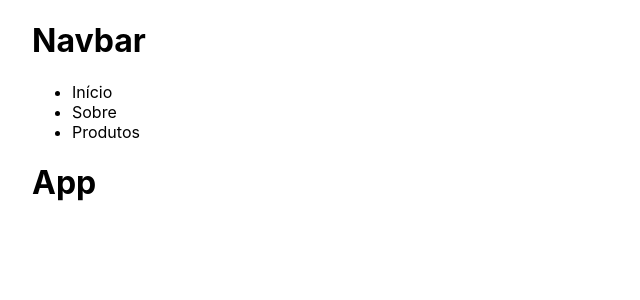
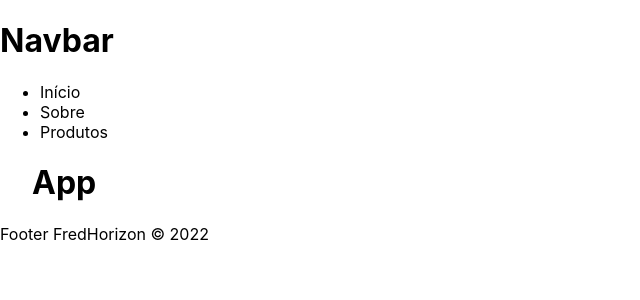
Before and after one commit to FredHorizon/pmapp, a Next.js app: page / in a window 1280 px wide. Shown: the top 300 px of the page, without its empty margins (0-640 px from the left). Built offline with nearby package versions, Linux system fonts and the light colour scheme.

Commit message:
Configura o componente de layout

```diff
--- /dev/null
+++ b/components/Footer.js
@@ -0,0 +1,8 @@
+export default function Footer({ children }) {
+  return (
+    <div>
+      <p>Footer FredHorizon &copy; 2022</p>
+      {children}
+    </div>
+  );
+}
--- /dev/null
+++ b/components/MainContainer.js
@@ -0,0 +1,12 @@
+import Navbar from './Navbar';
+import Footer from './Footer';
+
+export default function MainContainer({ children }) {
+  return (
+    <>
+      <Navbar />
+      <div>{children}</div>
+      <Footer />
+    </>
+  );
+}
--- a/pages/_app.js
+++ b/pages/_app.js
@@ -1,7 +1,15 @@
-import '../styles/globals.css'
+import '../styles/globals.css';
+
+import MainContainer from '../components/MainContainer';
 
 function MyApp({ Component, pageProps }) {
-  return <Component {...pageProps} />
+  return (
+    <>
+      <MainContainer>
+        <Component {...pageProps} />
+      </MainContainer>
+    </>
+  );
 }
 
-export default MyApp
+export default MyApp;
--- a/pages/about.js
+++ b/pages/about.js
@@ -1,10 +1,8 @@
 import Link from 'next/link';
-import Navbar from '../components/Navbar';
 
 export default function About() {
   return (
     <div>
-      <Navbar />
       <h1>Sobre</h1>
       <Link href="/">
         <a>Voltar</a>
--- a/pages/index.js
+++ b/pages/index.js
@@ -1,10 +1,8 @@
-import Navbar from '../components/Navbar';
 import styles from '../styles/Home.module.css';
 
 export default function Home() {
   return (
     <div className={styles.container}>
-      <Navbar />
       <h1>App</h1>
     </div>
   );
--- a/pages/products/index.js
+++ b/pages/products/index.js
@@ -1,11 +1,9 @@
 import Link from 'next/link';
-import Navbar from '../../components/Navbar';
 // import '../../styles/globals.css';
 
 export default function Products() {
   return (
     <div>
-      <Navbar />
       <h1>Produtos</h1>
       <ul>
         <li>
--- a/pages/products/shirts/blueshirt.js
+++ b/pages/products/shirts/blueshirt.js
@@ -1,10 +1,8 @@
 import Link from 'next/link';
-import Navbar from '../../../components/Navbar';
 
 export default function BlueShirt() {
   return (
     <div>
-      <Navbar />
       <h1>Camisa Azul</h1>
       <Link href="/products/shirts">Voltar</Link>
     </div>
--- a/pages/products/shirts/index.js
+++ b/pages/products/shirts/index.js
@@ -1,10 +1,8 @@
 import Link from 'next/link';
-import Navbar from '../../../components/Navbar';
 
 export default function Shirts() {
   return (
     <div>
-      <Navbar />
       <h1>Camisas</h1>
       <ul>
         <li>
--- a/pages/products/shirts/redshirt.js
+++ b/pages/products/shirts/redshirt.js
@@ -1,10 +1,8 @@
 import Link from 'next/link';
-import Navbar from '../../../components/Navbar';
 
 export default function RedShirt() {
   return (
     <div>
-      <Navbar />
       <h1>Camisa Vermelha</h1>
       <Link href="/products/shirts">Voltar</Link>
     </div>
```
Also changed, not shown: 2 other files (tests, documents, lock files or other folders).
